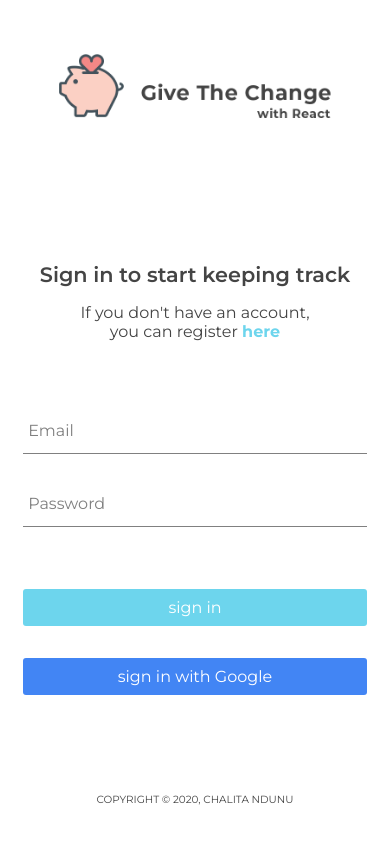
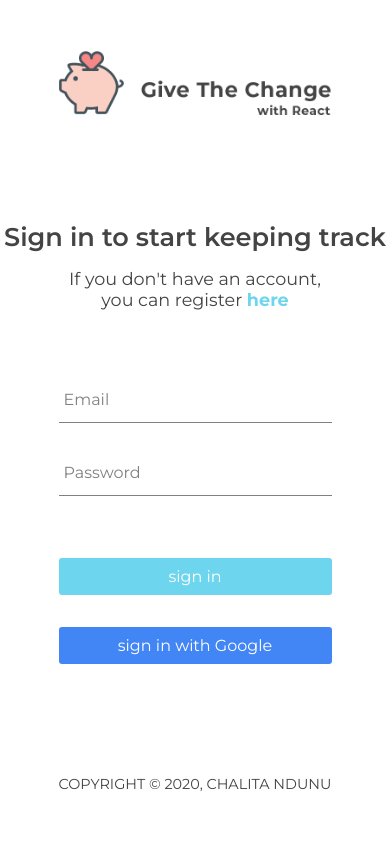
Before and after one commit to Odysseus7/givethechangewithreact, a React (Create React App) app: page / in a window 390 px wide. Built offline with nearby package versions, Linux system fonts and the light colour scheme; no server answers.

Commit message:
Make index responsive

```diff
--- a/src/components/footer/footer.styles.scss
+++ b/src/components/footer/footer.styles.scss
@@ -1,5 +1,5 @@
 footer {
-  margin-top: 4rem;
+  padding: 2rem 0;
   font-size: 0.65rem;
   text-transform: uppercase;
 }
--- a/src/components/signin/signin.styles.scss
+++ b/src/components/signin/signin.styles.scss
@@ -3,7 +3,6 @@
   flex-direction: column;
   align-items: center;
   margin-top: 4rem;
-  height: 50vh;
 
   &-form {
     padding: 40px 0;
@@ -35,3 +34,69 @@
     color: lighten(#2193b0, 15%);
   }
 }
+
+@media only screen and (max-width: 374px) {
+  .svg_container svg {
+    margin-top: 5rem;
+    height: 3.5rem;
+  }
+
+  .sign-in {
+    margin-top: 0;
+
+    &-form {
+      width: 75%;
+    }
+
+    footer {
+      margin-top: 0;
+    }
+  }
+
+  .heading-primary {
+    margin-top: 2rem;
+    font-size: 1.1rem;
+  }
+
+  .intro {
+    width: 75%;
+  }
+}
+
+@media only screen and (min-width: 374px) {
+  .svg_container svg {
+    margin-top: 5rem;
+  }
+
+  .sign-in {
+    margin-top: 2rem;
+
+    &-form {
+      width: 70%;
+    }
+  }
+
+  .heading-primary {
+    margin-top: 0;
+  }
+}
+
+@media only screen and (min-width: 374px) and (min-height: 700px) {
+  .svg_container svg {
+    margin-top: 0;
+  }
+}
+
+@media only screen and (min-device-width: 768px) {
+  .heading-primary {
+    font-size: 1.6rem;
+  }
+
+  .intro {
+    font-size: 1.1rem;
+  }
+
+  .sign-container footer {
+    font-size: 0.9rem;
+  }
+}
--- a/src/pages/dashboard/dashboard.styles.scss
+++ b/src/pages/dashboard/dashboard.styles.scss
@@ -80,7 +80,7 @@
   }
 }
 
-footer {
+.main footer {
   margin-bottom: 1rem;
 }
 
@@ -103,7 +103,7 @@ footer {
     margin-top: 0;
   }
 
-  footer {
+  .main footer {
     margin-top: 0rem;
   }
 }
```
